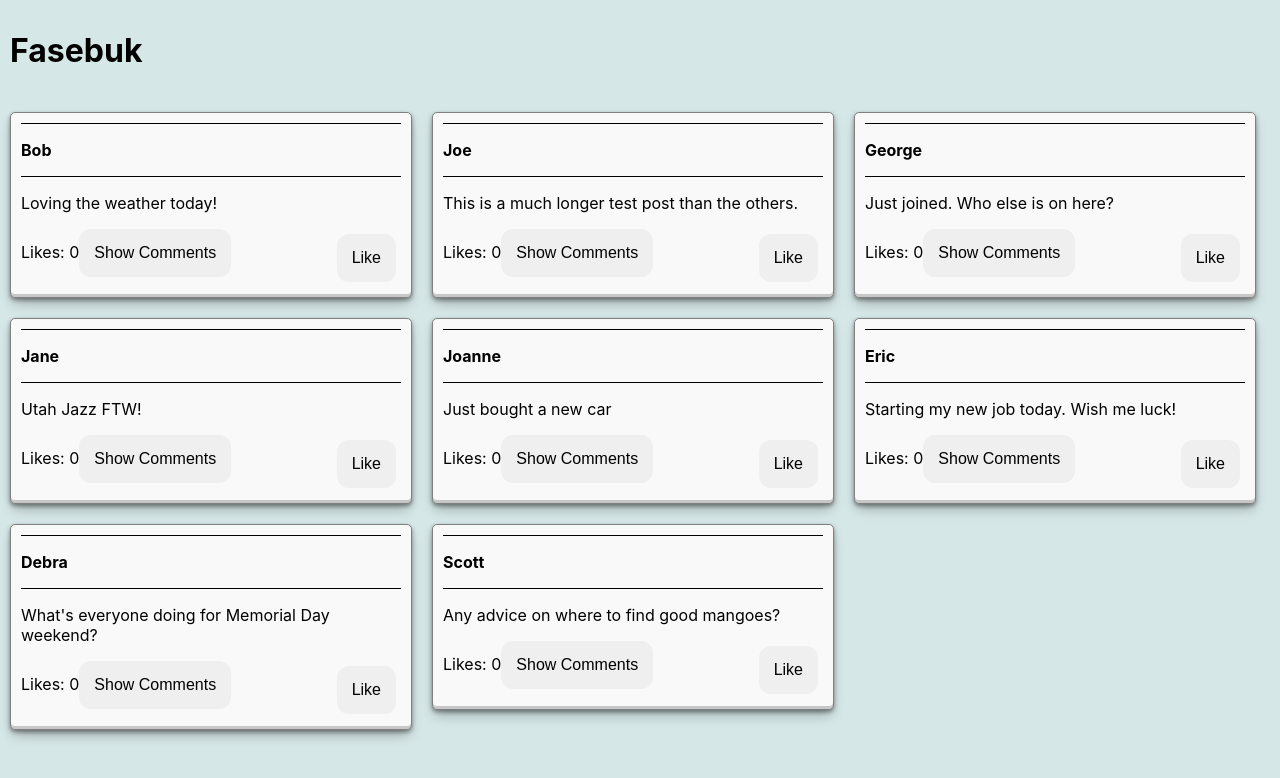
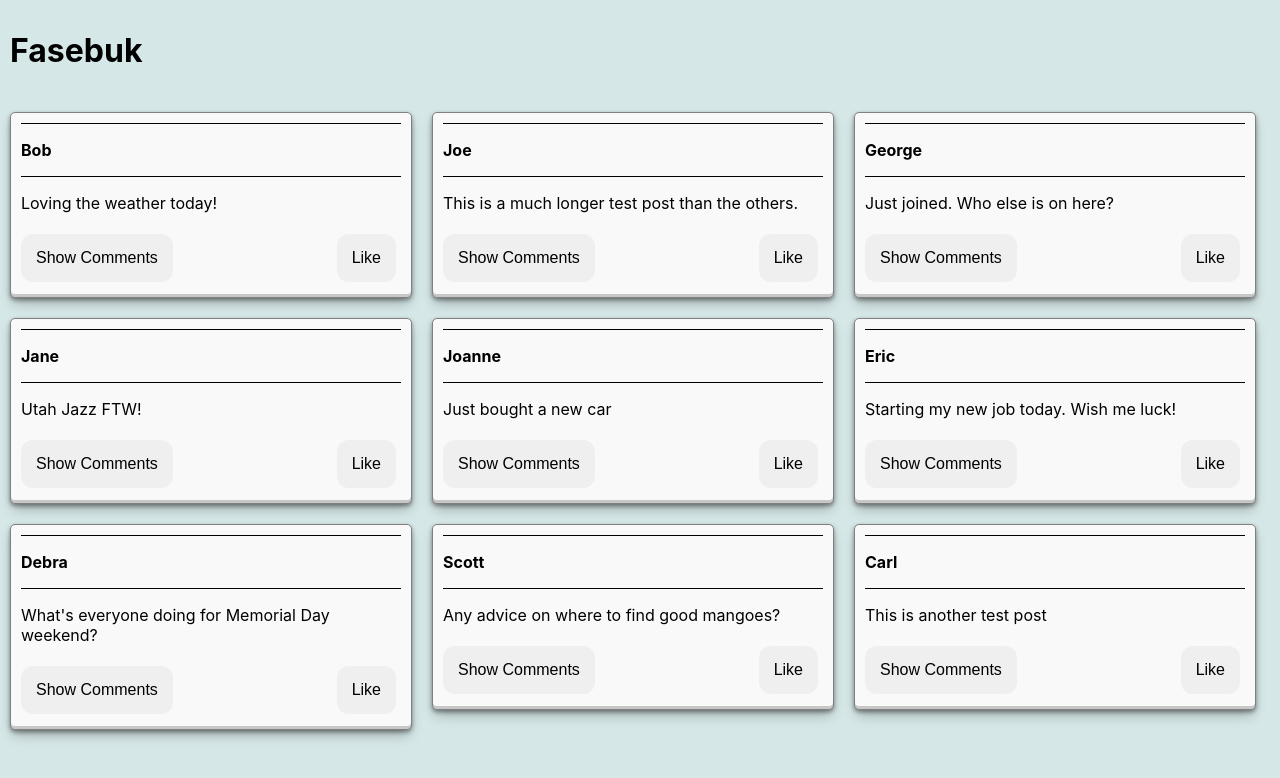
Before and after one commit to Colby-Patterson/fasebuk, a React (Create React App) app: page / in a window 1280 px wide. Shown: the top 778 px of the page. Built offline with nearby package versions, Linux system fonts and the light colour scheme.

Commit message:
Buttons are lining up

```diff
--- a/src/App.css
+++ b/src/App.css
@@ -33,13 +33,10 @@ h1 {
   font-size: 16px;
 }
 
-.commentDiv {
-  display: inline;
-}
-
 .commentButton {
   border: none;
   border-radius: 12px;
+  margin: 5px 5px 5px 0px;
   padding: 15px;
   text-decoration: none;
   font-size: 16px;
@@ -48,3 +45,7 @@ h1 {
 .inline {
   display: inline
 }
+
+.commentDiv {
+  margin-top: 5px;
+}
--- a/src/App.js
+++ b/src/App.js
@@ -10,6 +10,7 @@ let users = [
   {id:6, name:"Eric", post:"Starting my new job today. Wish me luck!", initialLikes: 0},
   {id:7, name:"Debra", post:"What's everyone doing for Memorial Day weekend?", initialLikes: 0},
   {id:8, name:"Scott", post:"Any advice on where to find good mangoes?", initialLikes: 0},
+  {id:9, name:"Carl", post:"This is another test post", initialLikes: 0},
 ]
 
 function App() {
--- a/src/Post.js
+++ b/src/Post.js
@@ -13,10 +13,10 @@ const Post = (props) => {
           <strong><p>{props.name}</p></strong>
         </div>
         <p>{props.post}</p>
-        <p className="inline">Likes: {likes}</p>
-        <button className="likeButton" onClick={like}>Like</button>
-        <div className="commentDiv">
-          <button className="commentButton"
+        {/* <p className="inline">Likes: {likes}</p> */}
+        <button className="likeButton inline" onClick={like}>Like</button>
+        {/* <div> */}
+          <button className="commentButton inline"
             onClick={() => {
               setShowComments(!showComments);
             }}
@@ -24,7 +24,7 @@ const Post = (props) => {
             {showComments ? 'Hide Comments':'Show Comments'}
             </button>
             {showComments && <p>{props.comments}</p>}
-        </div>
+        {/* </div> */}
       </div>
     </div>
   )
```
